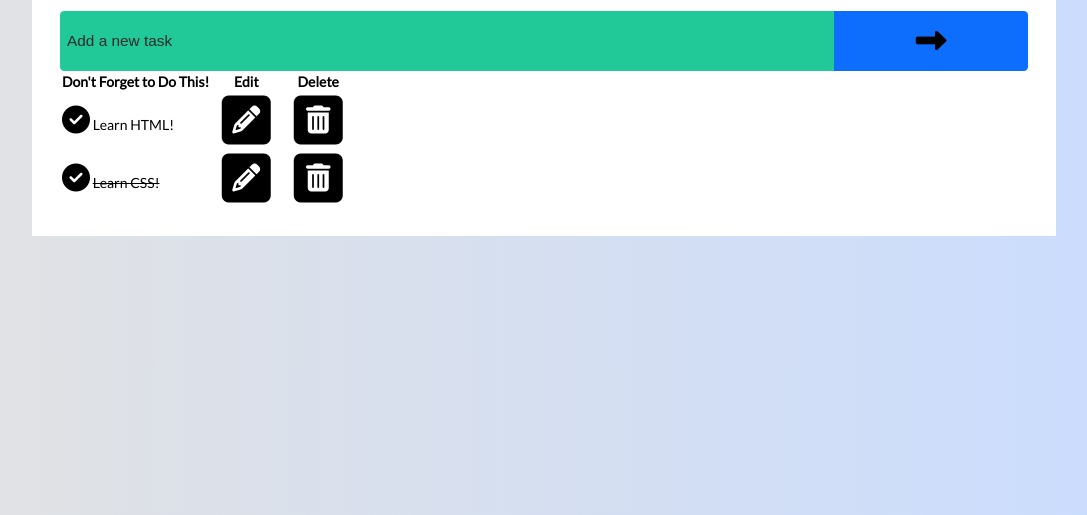
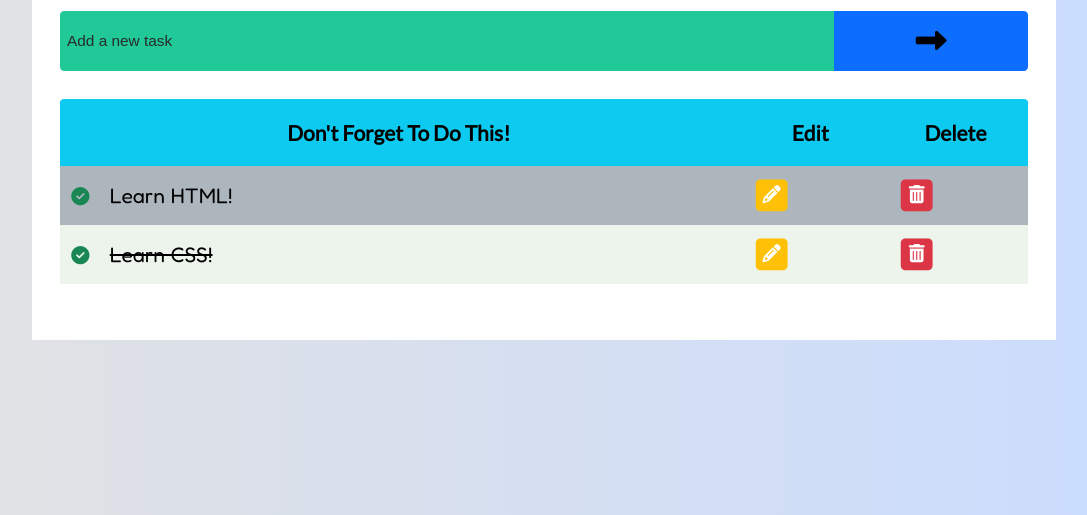
Before and after one commit to mjuncobranco/task-list, a plain HTML site: page index.html in a window 1280 px wide. Shown: the part 285-800 px from the top of the page, without its empty margins (96-1183 px from the left). Drawn offline with Linux system fonts and the light colour scheme; a web font is replaced by a local one.

Commit message:
giving style to table,tr,th,td +icons +  hover

```diff
--- a/css/style.css
+++ b/css/style.css
@@ -129,3 +129,78 @@ h1 {
 .main .alert .fa-square-xmark:hover {
   color: var(--dark);
 }
+.main table {
+  width: 100%;
+  border-collapse: collapse; /*idem abajo*/
+  border-spacing: 0; /* parar quitar espacio entre celdas*/
+  border-radius: 0.3rem;
+  margin: 2em auto;
+}
+
+.main tr {
+  background-color: var(--green-white);
+}
+.main tr:nth-of-type(odd) {
+  background-color: var(--light_grey);
+}
+
+.main th {
+  background-color: var(--cyan);
+  padding: 1.5rem;
+  font-size: 1.5rem;
+  font-weight: 700;
+  text-transform: capitalize;
+}
+
+.main th:first-child {
+  border-top-left-radius: 0.3rem;
+}
+.main th:last-child {
+  border-top-right-radius: 0.3rem;
+}
+
+.main td {
+  font-family: "Fredoka", sans-serif;
+  padding: 0.8rem;
+}
+
+.main td:first-child {
+  width: 70%;
+  font-size: 1.5rem;
+}
+
+.main td:nth-child(2),
+.main td:nth-child(3) {
+  width: 15%;
+  font-size: 1.1rem;
+}
+
+.main table .fa-2x {
+  font-size: 1.3rem;
+  color: var(--yellow);
+  transition: all 0.3s ease-in-out;
+}
+
+.main table .fa-2x:hover {
+  color: var(#ffca2e);
+  transform: scale(1.2);
+}
+.main table td:nth-child(3) .fa-2x {
+  color: #dc3545;
+}
+
+.main table td:nth-child(3) .fa-2x:hover {
+  color: #bb2d3b;
+}
+
+.main table td:nth-child(2) .fa-2x:hover {
+  color: orange;
+}
+.main table .fa-circle-check {
+  color: var(--green);
+  margin-right: 15px;
+  transition: all 0.3s ease-in-out;
+}
+.main table .fa-circle-check:hover {
+  color: var(--teal);
+}
```
